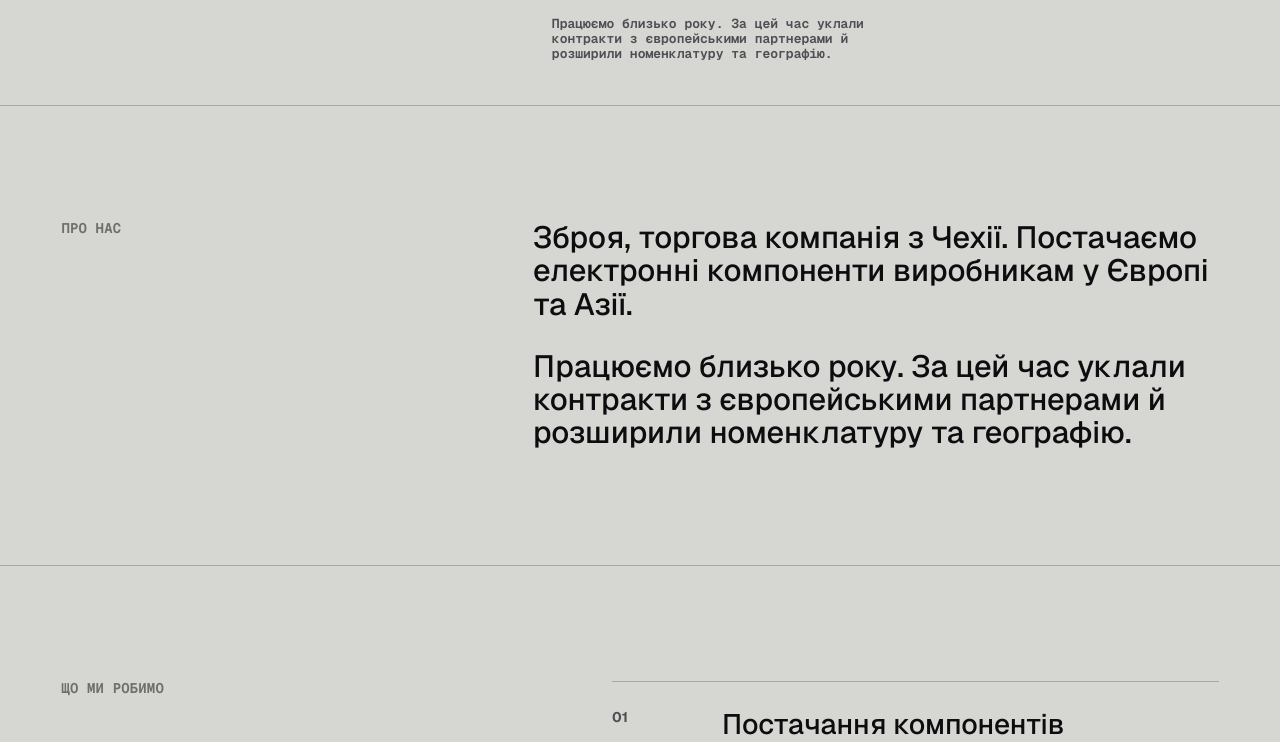
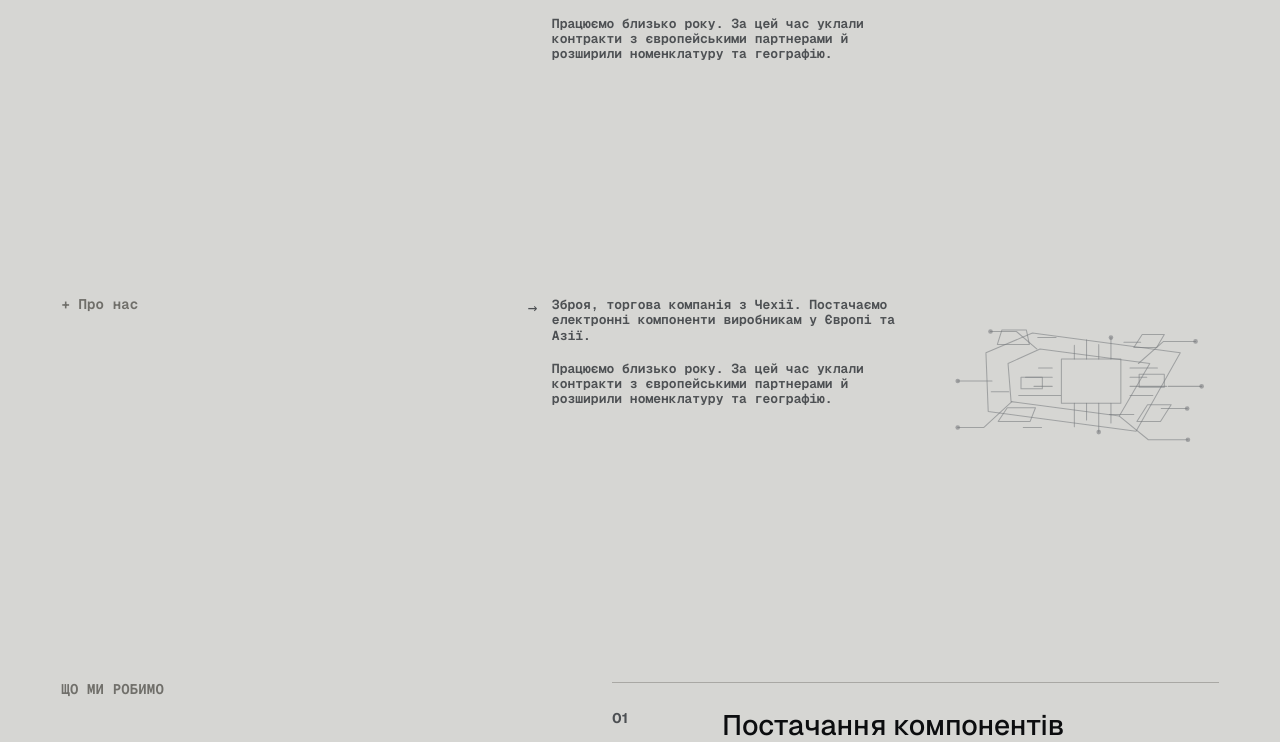
Before and after one commit to silktwo/zbroya, a React (Vite) app: page / in a window 1280 px wide. Shown: the part 695-1437 px from the top of the page. Built offline with nearby package versions, Linux system fonts and the light colour scheme; a web font is replaced by a local one.

Commit message:
Refine about section layout

```diff
--- a/src/App.jsx
+++ b/src/App.jsx
@@ -177,14 +177,51 @@ function Hero() {
   );
 }
 
+function CircuitBoard() {
+  return (
+    <svg className="circuit-board" viewBox="0 0 360 214" aria-hidden="true">
+      <g fill="none" stroke="currentColor" strokeLinecap="round" strokeLinejoin="round">
+        <path d="M55 68 116 42 310 68 252 171 58 145 55 68Z" />
+        <path d="M84 82 126 63 270 82 230 151 88 132 84 82Z" />
+        <path d="M154 76h78v58h-78z" />
+        <path d="M142 88h-18m18 12h-35m35 12h-24m35 12H98" />
+        <path d="M244 88h36m-36 12h22m-22 12h48m-48 12h30" />
+        <path d="M171 76V58m16 18V51m16 25V57m16 19V48" />
+        <path d="M171 134v31m16-31v22m16-22v38m16-38v26" />
+        <path d="M122 63 95 40h-34m194 42 33-29h42" />
+        <path d="M89 132 52 166H18m212-15 38 31h52" />
+        <path d="M63 105H18m276 7h44M128 166h-24m154-112h-22" />
+        <path d="M70 57h42l-4-19H76l-6 19ZM71 158h42l7-18H83l-12 18Z" />
+        <path d="M249 61h30l10-17h-29l-11 17ZM253 158h31l14-22h-31l-14 22Z" />
+        <path d="M101 100h28v15h-28zM256 96h33v17h-33z" />
+        <path d="M62 119h23m200 22h34M123 48h24m102 101h-32" />
+      </g>
+      <g fill="currentColor">
+        <circle cx="18" cy="105" r="3" />
+        <circle cx="18" cy="166" r="3" />
+        <circle cx="61" cy="40" r="3" />
+        <circle cx="330" cy="53" r="3" />
+        <circle cx="338" cy="112" r="3" />
+        <circle cx="320" cy="182" r="3" />
+        <circle cx="219" cy="48" r="3" />
+        <circle cx="203" cy="172" r="3" />
+        <circle cx="319" cy="141" r="3" />
+      </g>
+    </svg>
+  );
+}
+
 function ContentSections() {
   return (
     <>
       <section className="content-section about-section" id="about">
-        <Reveal as="p" className="section-label">Про нас</Reveal>
-        <Reveal as="div" className="section-copy" delay={120}>
+        <Reveal as="p" className="section-label about-label">+ Про нас</Reveal>
+        <Reveal as="div" className="section-copy about-copy" delay={120}>
           <p>Зброя, торгова компанія з Чехії. Постачаємо електронні компоненти виробникам у Європі та Азії.</p>
           <p>Працюємо близько року. За цей час уклали контракти з європейськими партнерами й розширили номенклатуру та географію.</p>
+        </Reveal>
+        <Reveal as="div" className="about-visual" delay={180}>
+          <CircuitBoard />
         </Reveal>
       </section>
 
--- a/src/styles.css
+++ b/src/styles.css
@@ -427,18 +427,46 @@ button {
   scroll-margin-top: 132px;
   padding: clamp(76px, 9vw, 138px) var(--page-x);
   background: var(--panel);
-  border-top: 1px solid var(--line);
 }
 
-.about-section,
 .direction-section {
   display: grid;
   grid-template-columns: 0.7fr minmax(0, 1.3fr);
   gap: clamp(46px, 8vw, 136px);
 }
 
+.about-section {
+  min-height: clamp(430px, 36vw, 520px);
+  display: grid;
+  grid-template-columns: repeat(12, minmax(0, 1fr));
+  column-gap: var(--grid-gap);
+  align-items: start;
+  padding-top: clamp(154px, 15vw, 196px);
+  padding-bottom: clamp(70px, 8vw, 110px);
+}
+
+.about-label {
+  grid-column: 1 / 4;
+  margin-top: 0;
+  text-transform: none;
+}
+
 .section-copy {
   max-width: 980px;
+}
+
+.about-copy {
+  grid-column: 6 / 10;
+  max-width: 640px;
+  color: var(--muted);
+  font-family: var(--mono);
+}
+
+.about-copy::before {
+  content: "→";
+  float: left;
+  margin-left: -24px;
+  color: var(--muted);
 }
 
 .section-copy p,
@@ -454,6 +482,32 @@ button {
 
 .section-copy p + p {
   margin-top: 0.95em;
+}
+
+.about-copy p {
+  font-size: 13px;
+  font-weight: 650;
+  line-height: 1.18;
+}
+
+.about-copy p + p {
+  margin-top: 1.35em;
+}
+
+.about-visual {
+  grid-column: 10 / 13;
+  justify-self: end;
+  width: min(100%, 338px);
+  margin-top: 4px;
+  color: oklch(0.56 0.006 250 / 0.54);
+}
+
+.circuit-board {
+  display: block;
+  width: 100%;
+  height: auto;
+  overflow: visible;
+  stroke-width: 1.35;
 }
 
 .split-section {
@@ -679,6 +733,29 @@ button {
 
   .hero-about-link {
     grid-column: auto;
+  }
+
+  .about-section {
+    min-height: auto;
+    row-gap: 28px;
+  }
+
+  .about-label,
+  .about-copy,
+  .about-visual {
+    grid-column: auto;
+  }
+
+  .about-copy::before {
+    float: none;
+    display: inline-block;
+    margin-left: 0;
+    margin-right: 10px;
+  }
+
+  .about-visual {
+    justify-self: start;
+    width: min(100%, 340px);
   }
 
   .content-section {
```
